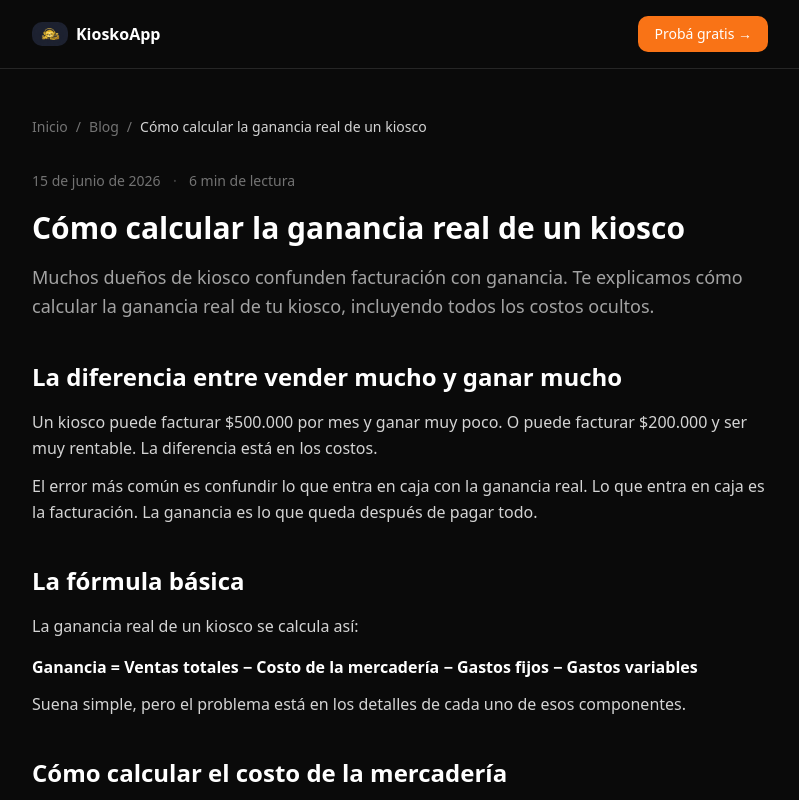
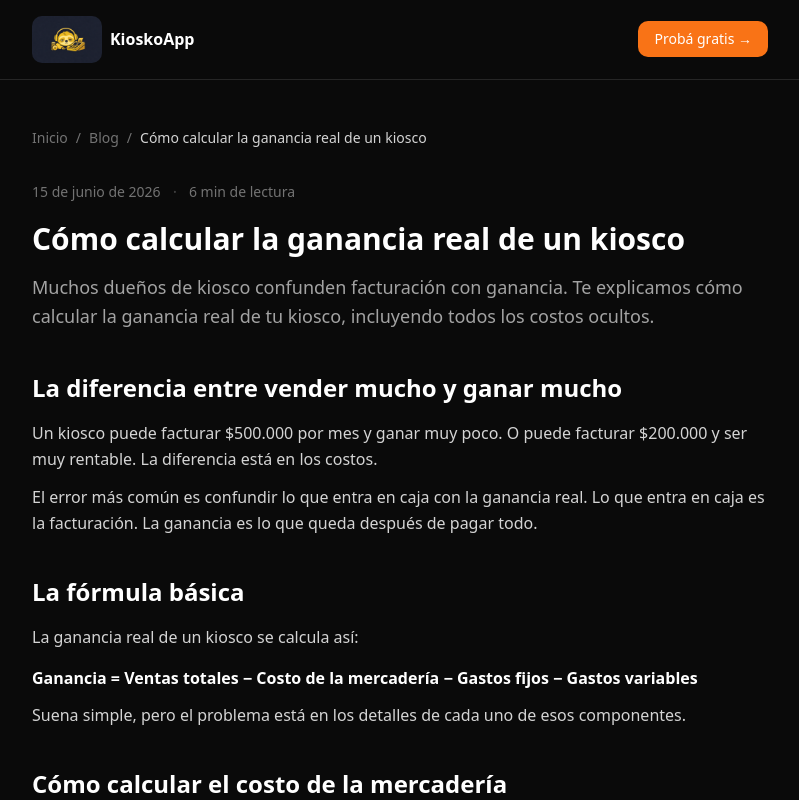
Before and after one commit to Lazyzz1/kioscoapp, a Next.js app: page /blog/como-calcular-la-ganancia-real-de-un-kiosco in a window 1280 px wide. Shown: the top 800 px of the page, without its empty margins (240-1039 px from the left). Built offline with nearby package versions, Linux system fonts and the light colour scheme; no server answers.

Commit message:
fix: logo en blog arreglado

```diff
--- a/app/blog/[slug]/page.tsx
+++ b/app/blog/[slug]/page.tsx
@@ -136,7 +136,7 @@ export default async function BlogPostPage({ params }: Props) {
       <header className="border-b border-gray-100 dark:border-neutral-800">
         <div className="max-w-3xl mx-auto px-4 py-4 flex items-center justify-between">
           <Link href="/" className="flex items-center gap-2">
-            <img src="/logo_kioscoapp.png" alt="KioskoApp" width={36} height={36} className="rounded-lg" />
+            <img src="/logo_kioscoapp.png" alt="KioskoApp" width={70} height={70} className="rounded-lg" />
             <span className="font-bold text-gray-900 dark:text-white">KioskoApp</span>
           </Link>
           <Link
```
